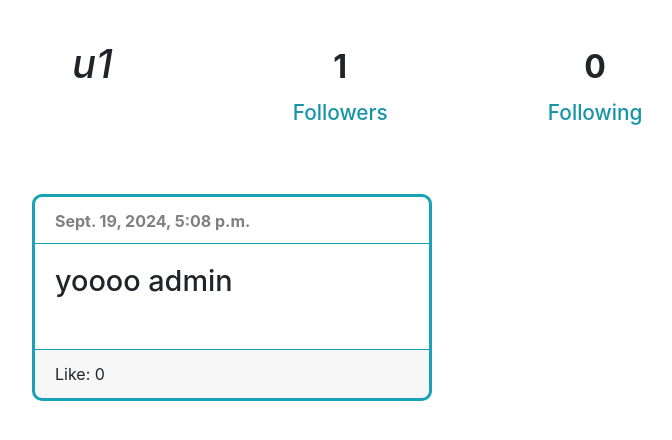
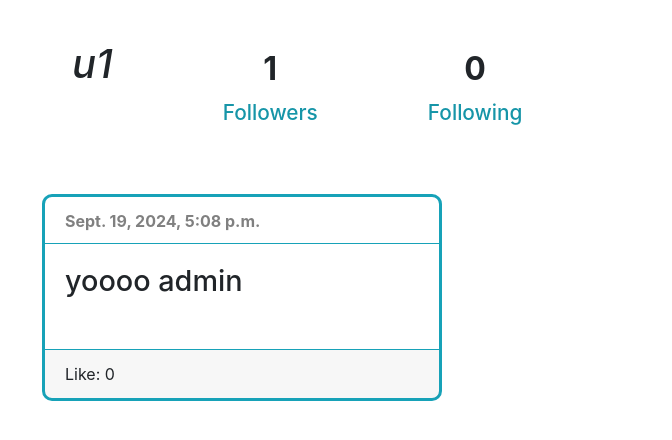
Before and after one commit to dyaphel/cs50w-projects, a Django app: a page that uses network/project4/network/templates/network/layout.html in a window 1280 px wide. Shown: the part 56-496 px from the top of the page, without its empty margins (78-750 px from the left). Run offline with Django 3.2, Linux system fonts and the light colour scheme; data comes from the database, SQL or seed files in the repository; both versions use the stored data as it was after the commit; some libraries are stand-ins or nearby versions.

Commit message:
unfollow/follow up and style up

```diff
--- a/network/project4/network/static/network/styles.css
+++ b/network/project4/network/static/network/styles.css
@@ -83,7 +83,7 @@
     gap: 50px;
     padding: 20px;
     margin-top: 10px;
-    margin-left: 90px;
+    margin-left: 100px;
 }
 
 .card {
@@ -126,30 +126,43 @@
     margin-bottom: 30px;
     text-align: start;
 }
-
 .user-info {
     display: flex;
-    align-items: start;
-    gap: 100px;
+    align-items: flex-start;
+    gap: 80px;
+    position: relative;
 }
 
 .username {
-    margin-right: 20px;
     font-size: 40px;
     font-style: italic;
+    position: relative;
+}
 
+#follow-btn {
+    position: absolute;
+    top: 48%;
+    left: 0.1%;
+    padding: 5px 30px;
+    font-size: 1.1rem;
+    background-color: rgb(22, 149, 168);
+    color: white;
+    border: none;
+}
+
+#follow-btn:hover {
+    background-color: #0056b3;
 }
 
 .followers, .following {
     display: flex;
     flex-direction: column;
     align-items: center;
-    margin-left: 60px;
-    margin-top: 3px;
+    margin-left: 30px;
 }
 
 .followers span, .following span {
-    margin-bottom: 2px;
+    margin-top: 5px;
     font-size: 2rem;
     font-weight: bold;
 }
@@ -158,22 +171,7 @@
     margin-top: 4px;
     font-size: 1.3rem;
     font-weight: 500;
-    color: rgb(22, 149, 168)
-}
-
-#follow-btn {
-    margin-left: -190px;
-    margin-top: 54px;
-    padding: 5px 30px;
-    font-size: 1.1rem;
-    background-color:rgb(22, 149, 168);
-    color: white;
-    border: none;
-
-}
-
-#follow-btn:hover {
-    background-color: #0056b3;
+    color: rgb(22, 149, 168);
 }
 
 /*----------------------------------------------------*/
```
Also changed, not shown: network/project4/db.sqlite3.
